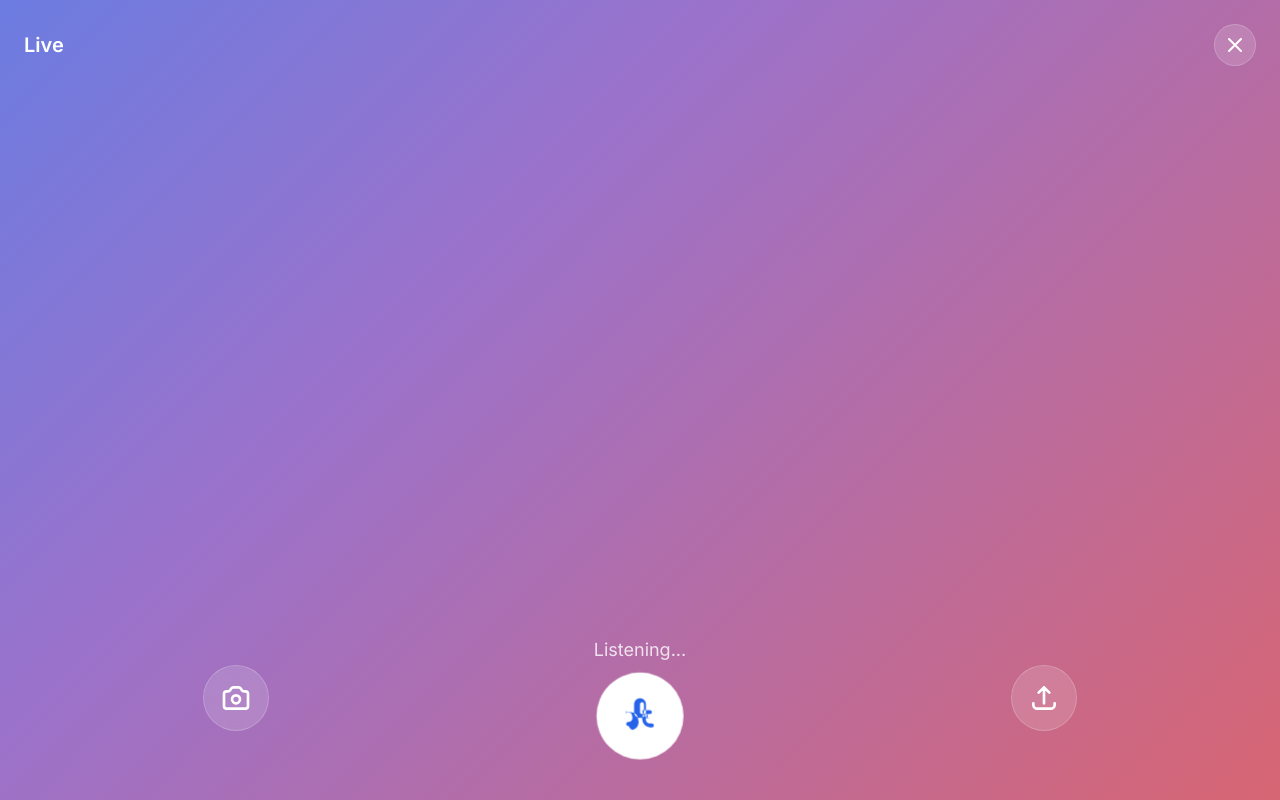
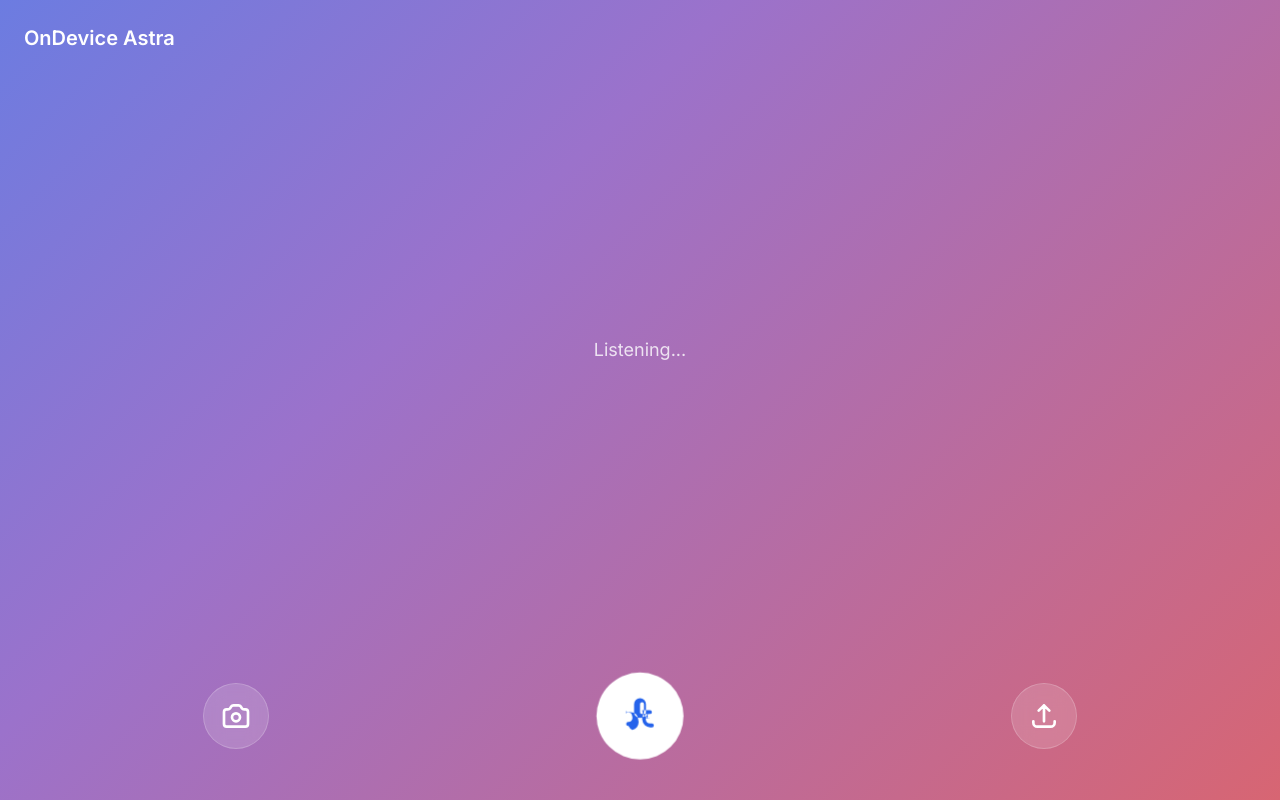
Before and after one commit to etiennenoel/astra.etiennenoel.com, an Angular app: page / in a window 1280 px wide. Built offline with nearby package versions, Linux system fonts and the light colour scheme.

Commit message:
- Update.

```diff
--- a/src/app/components/microphone/microphone.component.html
+++ b/src/app/components/microphone/microphone.component.html
@@ -1,8 +1,3 @@
-<!-- Listening Indicator -->
-<div id="listening-indicator" class="text-center">
-  <p class="text-lg mb-2 opacity-80">{{ isListening ? 'Listening...' : 'Paused' }}</p> <!-- Reduced mb-8 to mb-2 as it's now grouped with button -->
-</div>
-
 <!-- Mic Button -->
 <button id="micBtn" (click)="onToggleListen()"
         class="rounded-full p-6 transition-transform duration-200 ease-in-out hover:scale-110 focus:outline-none focus:ring-4 focus:ring-white focus:ring-opacity-50"
--- a/src/app/pages/home/home.component.html
+++ b/src/app/pages/home/home.component.html
@@ -2,12 +2,7 @@
 <div *ngIf="currentView === 'live'" id="liveView" class="flex flex-col h-screen justify-between p-4 md:p-6 fade-in">
   <!-- Header -->
   <header class="flex justify-between items-center">
-    <h1 class="text-xl font-semibold">Live</h1>
-    <button id="closeBtn" (click)="closeLiveMode()" class="icon-btn rounded-full p-2 focus:outline-none focus:ring-2 focus:ring-white">
-      <svg xmlns="http://www.w3.org/2000/svg" class="h-6 w-6" fill="none" viewBox="0 0 24 24" stroke="currentColor">
-        <path stroke-linecap="round" stroke-linejoin="round" stroke-width="2" d="M6 18L18 6M6 6l12 12" />
-      </svg>
-    </button>
+    <h1 class="text-xl font-semibold">OnDevice Astra</h1>
   </header>
 
   <!-- Main content area for Live View -->
@@ -16,8 +11,10 @@
   <!-- or the MicrophoneComponent would need to be styled/structured to project parts differently. -->
   <!-- For this step, the original listening indicator div is removed from here. -->
   <div class="flex-grow flex flex-col items-center justify-center">
-    <!-- Placeholder for any other live view content that might go here -->
-    <!-- The listening indicator that was here is now part of app-microphone in the footer -->
+    <!-- Listening Indicator -->
+    <div id="listening-indicator" class="text-center">
+      <p class="text-lg mb-2 opacity-80">{{ isListening ? 'Listening...' : 'Paused' }}</p> <!-- Reduced mb-8 to mb-2 as it's now grouped with button -->
+    </div>
   </div>
 
   <!-- Footer Controls -->
--- a/src/app/pages/home/home.component.ts
+++ b/src/app/pages/home/home.component.ts
@@ -34,10 +34,6 @@ export class HomeComponent implements AfterViewInit {
     this.isListening = !this.isListening;
     // Any other logic that needs to happen when listening state changes can go here.
     // For example, if other parts of HomeComponent need to react to isListening changes.
-  }
-
-  closeLiveMode() {
-    this.showMessage('Closing Live Mode...');
   }
 
   // --- Camera Interaction ---
```
